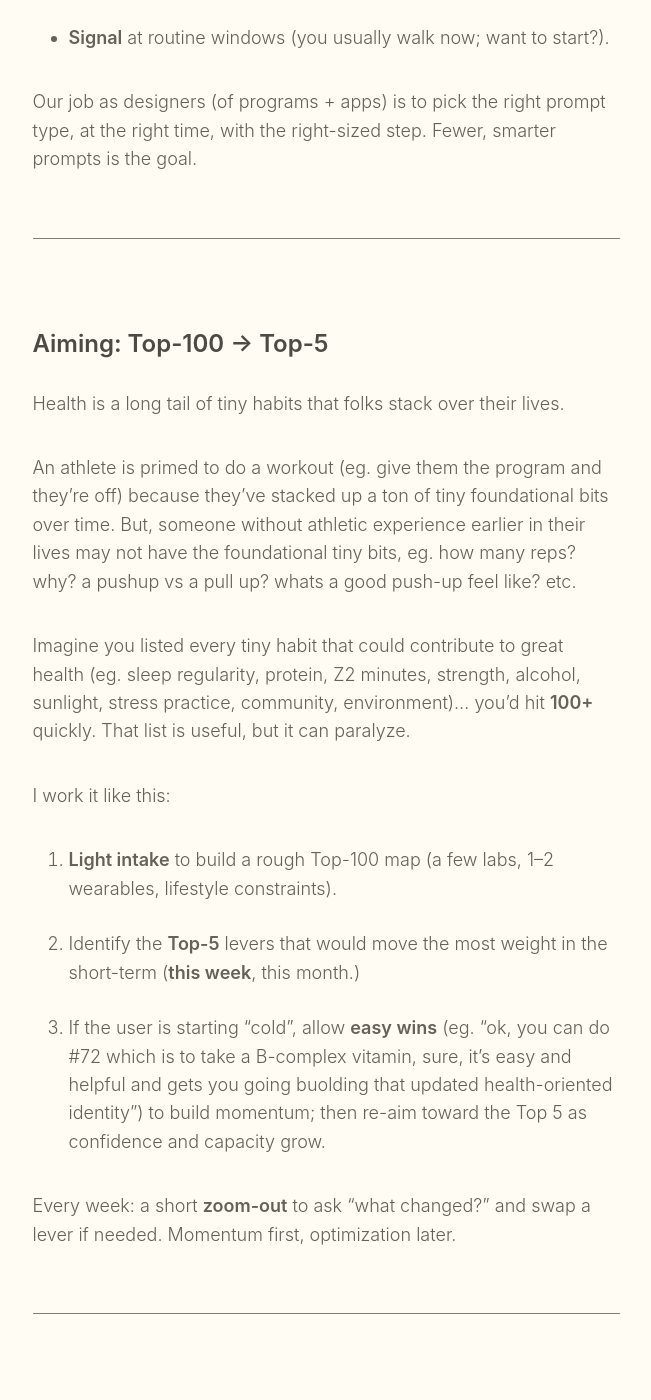
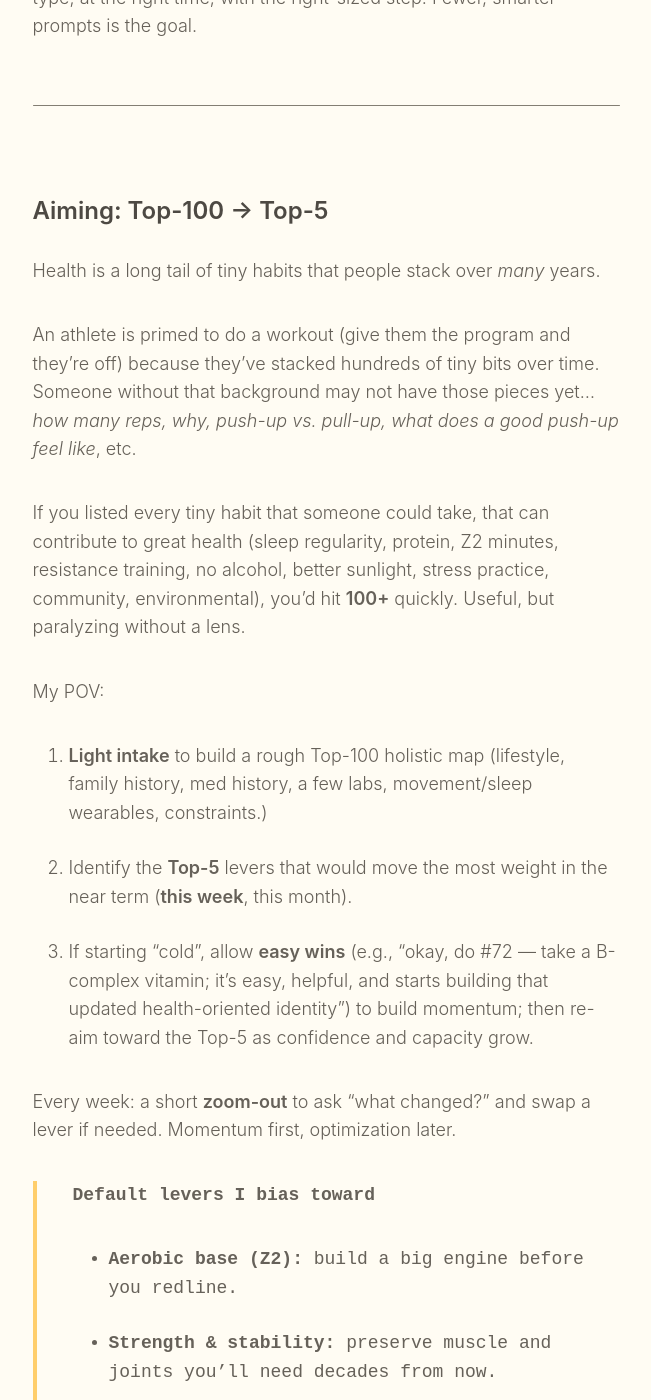
Before and after one commit to paulmederos/pm17, a Jekyll site: the page built from _posts/2025-10-13-behavior-playbook.md, in a window 1280 px wide and 1400 px high, scrolled down 2766 px. Shown: the whole window, without its empty margins (314-965 px from the left). Built offline with Jekyll 4.4.1, drawn with Linux system fonts in a browser that asks for light colours; some web fonts are replaced; some of the changed text lies outside the part shown.

Commit message:
Edits to behavior playbook (inc hematica notes)

```diff
--- a/_posts/2025-10-13-behavior-playbook.md
+++ b/_posts/2025-10-13-behavior-playbook.md
@@ -1,41 +1,42 @@
 ---
 layout: post
 permalink: "behavior-design-playbook"
-title: "Designing for Motivation Momentum"
+title: "Designing momentum: a product approach to accessible health"
 subtitle: "A product playbook for health & wellness software that actually changes behavior"
 date: 2025-10-13
 categories: journal
 teaser: "Awareness + compounding 1% stacks = better healthspan; Pair just-enough visibility with one believable action, aimed at the most important lever you can pull today. Then compound."
-
 ---
 
 ## A product playbook for health & wellness software that actually changes behavior
 
-A single data point can change behavior — a lab result, a new diagnosis, a watch alert, a race registration. Most apps don’t capitalize on that window. They either hand you a dashboard and hope for the best, or they prescribe a plan that ignores your actual week.
+A single data point can change behavior: a lab result, a new diagnosis, a watch alert, a race registration. Most apps don’t capitalize on that window. They either hand you a dashboard and hope for the best, or they prescribe a plan that ignores your actual week.
 
-My approach is straightforward: design for **motivation momentum**. Pair *just-enough* visibility with *one believable action*, aimed at the most important lever you can pull **today**. Then compound over a long time horizon; work _with_ time.
+My approach is straightforward: design for **motivation momentum**. Pair *just-enough* visibility with *one believable action*, aimed at the most important lever you can pull **today**. Then compound over a long time horizon; work *with* time.
 
-Below is the mental model I use when I’m building health software (what matters, what to ignore, and how to translate theory into product choices.)
+Below is the mental model I use when I’m building health software... what matters, what to ignore, and how to translate theory into product choices.
 
 ---
 
 ## Foundations
 
-I lean heavily on a handful of behavior change frameworks that I've spend time with over my career:
+I lean on a handful of behavior-change frameworks that I’ve spent time with over my career. I bias toward **risk-adjusted, high-leverage levers** (movement, sleep, nutrition) and I measure by **functional capacity over a long horizon**, not short-term vanity metrics.
 
-- **B=MAP ((BJ Fogg)[https://www.behaviormodel.org]):** Behavior = Motivation × Ability × Prompt. It’s “prompt,” not “trigger,” because prompts have flavors:
+- **B=MAP ([BJ Fogg](https://www.behaviormodel.org))**
+  Behavior = Motivation × Ability × Prompt. It’s **prompt**, not “trigger,” because prompts have flavors:
   - **Spark** when motivation is present: ride the momentum.
   - **Facilitator** when motivation is low: make it easier.
   - **Signal** when the action is already easy: find the right time.
-  👆 most nudging mistakes come from picking the wrong flavor.
+  👆 Most nudging mistakes come from picking the wrong flavor.
 
-- **Identity-based habits ((James Clear)[https://jamesclear.com/atomic-habits]):** Tiny actions are **evidence**. The goal is not to "do more"... the goal is to accumulate proof that "I'm the kind of person who... (keeps promises to future-me.)"
+- **Identity-based habits ([James Clear](https://jamesclear.com/atomic-habits))**
+  Tiny actions are **evidence**. The goal isn’t to “do more”… it’s to accumulate proof that *“I’m the kind of person who keeps promises to future-me.”*
 
-- **Self-determination theory ((Deci & Ryan)[https://selfdeterminationtheory.org/theory/]):** Preserve **autonomy** (my choice), **competence** (gotta be doable), and **relatedness** (i’m not alone.) If a prompt erodes any of these, motivation decays.
+- **Self-Determination Theory (SDT; [Deci & Ryan](https://selfdeterminationtheory.org/theory/))**
+  Preserve **autonomy** (my choice), **competence** (doable), and **relatedness** (I’m not alone). If a prompt erodes any of these, motivation decays.
 
-- **COM-B ((Decision Lab)[https://thedecisionlab.com/reference-guide/organizational-behavior/the-com-b-model-for-behavior-change]):** When something that's expected to work isn’t happening, it’s usually because the  **Opportunity** (time, tools, environment, social context) isn't available. Everyone has a different environment and set of circumstances.
-
-These four line up cleanly with how I build: prompts pick the moment and shape; identity sets direction; SDT guards tone; COM-B checks reality.
+- **COM-B ([Decision Lab overview](https://thedecisionlab.com/reference-guide/organizational-behavior/the-com-b-model-for-behavior-change))**
+  When something that “should” work isn’t happening, it’s usually **Opportunity** (time, tools, environment, social context). Everyone’s environment and constraints differ.
 
 ---
 
@@ -43,46 +44,55 @@
 
 **See → Reflect → Act → See again.**
 
-- **See:** passive sensing and one clean summary. Not twenty charts—one that changes a decision.
-- **Reflect:** given who I’m becoming, which **lever** matters next?
-- **Act:** the smallest believable step, matched to ability.
-- **See again:** show compounding and offer one next move.
+- 👀 **See:** passive sensing and one clean summary. Not twenty charts — one that changes a decision.
+- 🧘‍♀️ **Reflect:** given who I’m becoming, which **lever** matters next?
+- 💪 **Act:** the smallest believable step, matched to ability (e.g., **Zone 2 (Z2)** as low-intensity aerobic work).
+- 🔄 **Looooop:** show compounding impact, offer one next move.
 
-Prompts (see (Foundations)[#foundations]) are the on-ramps into this loop:
+Prompts (see [Foundations](#foundations)) are the on-ramps into this loop:
 
 - **Spark** when a motivation spike hits (abnormal lab, watch feature, a friend challenge).
 - **Facilitator** when the day is cramped (reduce scope, swap context).
 - **Signal** at routine windows (you usually walk now; want to start?).
 
-Our job as designers (of programs + apps) is to pick the right prompt type, at the right time,  with the right-sized step. Fewer, smarter prompts is the goal.
+Our job as designers (of programs + apps) is to pick the right prompt type, at the right time, with the right-sized step. Fewer, smarter prompts is the goal.
 
 ---
 
 ## Aiming: Top-100 → Top-5
 
-Health is a long tail of tiny habits that folks stack over their lives.
+Health is a long tail of tiny habits that people stack over _many_ years.
 
-An athlete is primed to do a workout (eg. give them the program and they're off) because they've stacked up a ton of tiny foundational bits over time. But, someone without athletic experience earlier in their lives may not have the foundational tiny bits, eg. how many reps? why? a pushup vs a pull up? whats a good push-up feel like? etc.
+An athlete is primed to do a workout (give them the program and they’re off) because they’ve stacked hundreds of tiny bits over time. Someone without that background may not have those pieces yet... *how many reps, why, push-up vs. pull-up, what does a good push-up feel like*, etc.
 
-Imagine you listed every tiny habit that could contribute to great health (eg. sleep regularity, protein, Z2 minutes, strength, alcohol, sunlight, stress practice, community, environment)... you’d hit **100+** quickly. That list is useful, but it can paralyze.
+If you listed every tiny habit that someone could take, that can contribute to great health (sleep regularity, protein, Z2 minutes, resistance training, no alcohol, better sunlight, stress practice, community, environmental), you’d hit **100+** quickly. Useful, but paralyzing without a lens.
 
-I work it like this:
+My POV:
 
-1. **Light intake** to build a rough Top-100 map (a few labs, 1–2 wearables, lifestyle constraints).
-2. Identify the **Top-5** levers that would move the most weight in the short-term (**this week**, this month.)
-3. If the user is starting "cold", allow **easy wins** (eg. "ok, you can do #72 which is to take a B-complex vitamin, sure, it's easy and helpful and gets you going buolding that updated health-oriented identity") to build momentum; then re-aim toward the Top 5 as confidence and capacity grow.
+1. **Light intake** to build a rough Top-100 holistic map (lifestyle, family history, med history, a few labs, movement/sleep wearables, constraints.)
+2. Identify the **Top-5** levers that would move the most weight in the near term (**this week**, this month).
+3. If starting "cold", allow **easy wins** (e.g., “okay, do #72 — take a B-complex vitamin; it’s easy, helpful, and starts building that updated health-oriented identity”) to build momentum; then re-aim toward the Top-5 as confidence and capacity grow.
 
-Every week: a short **zoom-out** to ask "what changed?" and swap a lever if needed. Momentum first, optimization later.
+Every week: a short **zoom-out** to ask “what changed?” and swap a lever if needed. Momentum first, optimization later.
+
+> **Default levers I bias toward**
+> - **Aerobic base (Z2):** build a big engine before you redline.
+> - **Strength & stability:** preserve muscle and joints you’ll need decades from now.
+> - **Protein anchors:** ~30–50 g per main meal to make everything else easier.
+> - **Micronutrient density:** crucifers/greens, fatty fish, eggs, berries, beans; fill obvious gaps first.
+> - **Sleep regularity & morning light:** circadian wins compound.
+> - **Heat & cold (opportunistically):** sauna/contrast when recovery and schedule allow.
 
 ---
 
 ## Product rules (the ones I actually use)
 
-- **Automate collection. Distill meaning. Offer one tiny action.** If the user has to interpret five charts to figure out what to do, we failed the handoff.
-- **Personalize *ability*.** The win is sizing the next step so it’s doable *today*.
-- **Soft streaks.** Protect identity momentum. Let people pause, down-shift, or switch levers without losing the throughline of "I'm someone who shows up."
-- **Design for Opportunity shifts.** Travel mode, sick-day mode, caregiver mode. Prepack the swaps so action remains possible.
-- **Consent and tone.** Defaults do the heavy lifting; “not now” is visible; language sounds like a compassionate coach, not a bootcamp drill seargeant.
+- **Automate collection. Distill meaning. Offer one tiny action.** If the user has to interpret five charts to know what to do, we failed the handoff.
+- **Personalize *ability* and future function.** Bias toward engines, muscle, and joints you’ll still want in 20 years. Size the next step so it’s doable *today*.
+- **Soft streaks.** Protect identity momentum. Let people pause, down-shift, or switch levers without losing the throughline of “I’m someone who shows up.”
+- **Design for Opportunity shifts.** Travel mode, sick-day mode, caregiver mode — with **home fallbacks** (ruck, bands, bodyweight, walking meetings) so function survives travel.
+- **Consent and tone.** Defaults do the heavy lifting; “not now” is visible; language sounds like a compassionate coach, not a bootcamp drill sergeant.
+- **Nutrition note:** default to **food-first** micronutrients and protein anchors; add supplements only to close a clear gap.
 
 ---
 
@@ -91,23 +101,24 @@
 - **Identity evidence log.** A short feed that reads like: “✅ Kept a promise to future-me (10 min Z2).” It’s micro-journal as proof, not diary.
 - **Progression ladders.** 5 → 10 → 15 → 30 → 45. Down-shifts keep the streak alive. You don’t pay a tax for an honest day.
 - **Prompt palette tied to context.**
-  - Motivation spike → **Spark** + one meaningful action.
-  - Low ability → **Facilitator** that reduces scope or friction.
-  - Routine window → **Signal** with a one-tap start.
+  - **Spark →** abnormal lab pattern? Offer a single, high-yield lever (protein at breakfast + Z2 walk).
+  - **Facilitator →** low-sun weeks? Suggest vitamin-D-aware food swaps and a 10-minute morning-light walk.
+  - **Signal →** post-training window? Nudge a protein anchor rather than generic calories.
 - **Weekly re-aim.** One screen: “What changed?” → “Swap this lever.” → “Here’s the smallest next step.”
+
 
 ---
 
 ## Case studies (why these patterns matter)
 
 **Omada Health — digital DPP done like a system**
-Omada pairs human coaching with graduated goals and well-timed prompts, then measures outcomes in the open (weight loss, HbA1c). The interesting thing isn’t the app shell... it’s the choreography: low-friction on-ramps, ability-matched targets, and actual humans-in-the-loop when it matters. Translation: if you want clinical impact, design adherence on purpose and prove it.
+Omada pairs human coaching with graduated goals and well-timed prompts, then measures outcomes in the open (weight loss, HbA1c). The interesting thing isn’t the app shell — it’s the choreography: low-friction on-ramps, ability-matched targets, and actual humans-in-the-loop when it matters. Translation: if you want clinical impact, design adherence on purpose and prove it.
 
 **Gentler Streak — humane cadence in the wild**
-They meet you where you are, they model readiness, and they protect compassionate streaks. I love Gentler because it's practically SDT in product form: autonomy (you choose), competence (doable progressions), relatedness (tone that sounds like a compassionate coach.) It’s a live example of well-designed **Facilitator** prompts instead of guilt or shame.
+They meet you where you are, model readiness, and protect compassionate streaks. It’s SDT in product form: autonomy (you choose), competence (doable progressions), relatedness (tone that sounds like a compassionate coach). A live example of well-designed **Facilitator** prompts instead of guilt or shame.
 
 **Apple Rings + health notifications — clarity and timing**
-Rings are visibility that turns into action. No energy-model lecture, just "close the ring." On the clinical side, sleep-apnea and hypertension notifications are **Signals** attached to high-leverage actions: the watch notices, summarizes, and nudges you to escalate. That’s the loop at a population scale: notice for you, reflect with you, suggest one step. Where health optimizers usually shit on Apple for their "slow pace" and "not deep enough" support, I believe Apple already is and will continue to be the most influential health company of the century because of their well-crafted population-scale behavior change patterns.
+Rings are visibility that turns into action. No energy-model lecture, just “close the ring.” On the clinical side, sleep-apnea and hypertension notifications are **Signals** attached to high-leverage actions: the watch notices, summarizes, and nudges you to escalate. That’s the loop at population scale: detect early, prompt simply, **escalate appropriately**. That’s prevention productized. Some health optimizers shit on Apple for a “slow pace” or “not deep enough” support. I think Apple already is (and will continue to be) the most influential health company of the century because of their well-crafted, population-scale behavior patterns.
 
 These three cover the spectrum: human + digital choreography (Omada), compassionate ability-matching (Gentler Streak), and large-scale detect-and-prompt (Apple).
 
@@ -122,7 +133,7 @@
 3. **Re-aim velocity:** time from life change → plan change (hours, not weeks).
 4. **Movement on current Top-5:** sleep regularity, protein at breakfast, Z2 minutes, strength sessions, etc.
 
-What I avoid: vanity streaks that block adaptation; nudge spam; dashboards that explain instead of decide.
+**Functional outputs I care about:** Z2 power/pace at the same HR; weekly ruck distance without soreness; number of strict pulls/pushes; loaded carry time; balance/stance work. Track function, not just graphs.
 
 ---
 
@@ -135,7 +146,7 @@
 - **Weekly:** re-aim one lever.
 - **Quarterly:** upgrade the identity claim based on actual behavior.
 
-This is boring by design. Boring is sustainable.
+Design the plan you’d still be glad you followed at 80: carry groceries, get off the floor, walk fast without gasping, pick up a grandkid safely. This is boring by design. Boring is sustainable.
 
 ---
 
@@ -144,7 +155,8 @@
 - **Language:** “Want to try…?” beats “You should…”.
 - **Consent:** make data use legible; ask before switching modes on someone’s behalf.
 - **Inclusivity:** design for shift work, caregiving, limited equipment, limited time.
-- **Shame is a bug.** If a prompt makes someone feel worse about themselves, motivation just got taxed.
+- **Scope:** lifestyle coaching ≠ medical care. Escalate to clinical evaluation when patterns persist or risk is high.
+- **No shaming.** If a prompt makes someone feel worse about themselves, motivation gets taxed. Don't do this.
 
 ---
 
@@ -164,3 +176,12 @@
 - Make the right thing the easy thing.
 - Momentum first, optimization later.
 - If it feels like control, motivation dies.
+
+---
+
+> **Builder’s note ([Hematica](https://hematica.app)):**
+> - The current iOS build reflects my "short truths" above: Journal for fast capture, Focus Plans for weekly re-aim, Health Documents + HealthKit ingestion to contextualize Top 100, and Coach Conversations cued off Focus Plan implementation steps for loop flexibility.
+> - The **Journal** doubles as an identity-evidence log; **Coach Conversation** suggestions write back as tiny, ability-matched actions; the **Focus Plan** runs a weekly re-aim ritual that updates the next step.
+> - **Health Documents** ingestion extracts biomarkers from PDFs and lab images to inform the rough Top-100; **HealthKit** surfaces sleep/HR/steps as low-friction inputs;
+> - HealthKit pulls (sleep, HR, steps) and Journal give low-noise signals; Focus Plan progression levels encode down-shifts so adherence isn’t brittle; AI Coach explains *why* the metric matters in one sentence.
+> - **Focus Plan** cards (At-a-Glance, Fitness, Nutrition, At-Home, Holistic, Care Team) surface the one next step and integrate with Coach prompts and Journal entries.
```
Also changed, not shown: other parts of _posts/2025-10-13-behavior-playbook.md (+1 -1 lines), 1 other file.
